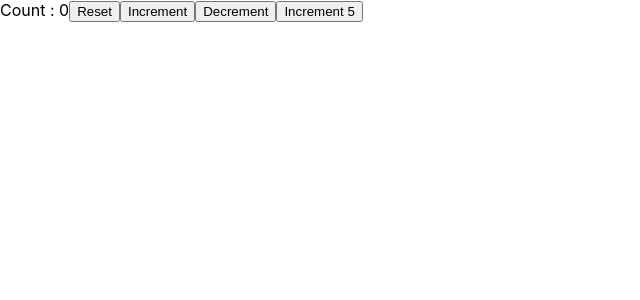
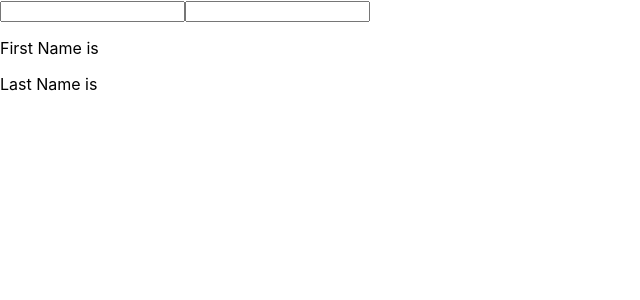
Before and after one commit to PavanKusunuri/react-hooks-counter-app, a React (Create React App) app: page / in a window 1280 px wide. Shown: the top 300 px of the page, without its empty margins (0-640 px from the left). Built offline with nearby package versions, Linux system fonts and the light colour scheme.

Commit message:
UseState with Objects

```diff
--- a/src/App.js
+++ b/src/App.js
@@ -1,10 +1,11 @@
 import React from "react";
 // import HookCounter from "./HookCounter";
-import HookCounterTwo from "./HookCounterTwo";
+// import HookCounterTwo from "./HookCounterTwo";
+import HookCounterThree from "./HookCounter3";
 function App() {
   return (
     <div className="App">
-      <HookCounterTwo />
+      <HookCounterThree />
     </div>
   );
 }
--- /dev/null
+++ b/src/HookCounter3.js
@@ -0,0 +1,29 @@
+import React, { useState } from "react";
+
+function HookCounter3() {
+  const [name, setName] = useState({ firstName: "", lastName: "" });
+  return (
+    <div>
+      <form>
+        <input
+          type="text"
+          value={name.firstName}
+          onChange={(event) =>
+            setName({ ...name, firstName: event.target.value })
+          }
+        />
+        <input
+          type="text"
+          value={name.lastName}
+          onChange={(event) =>
+            setName({ ...name, lastName: event.target.value })
+          }
+        />
+        <p> First Name is {name.firstName}</p>
+        <p> Last Name is {name.lastName}</p>
+      </form>
+    </div>
+  );
+}
+
+export default HookCounter3;
```
